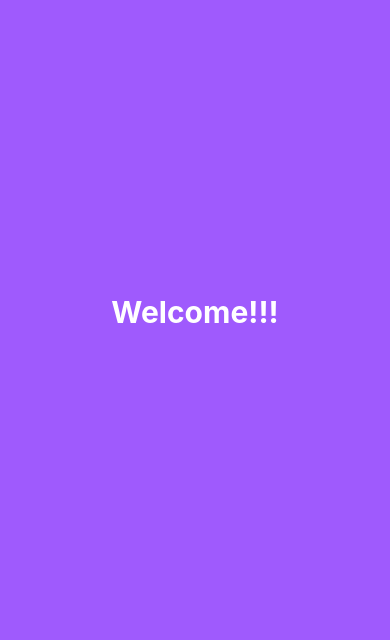
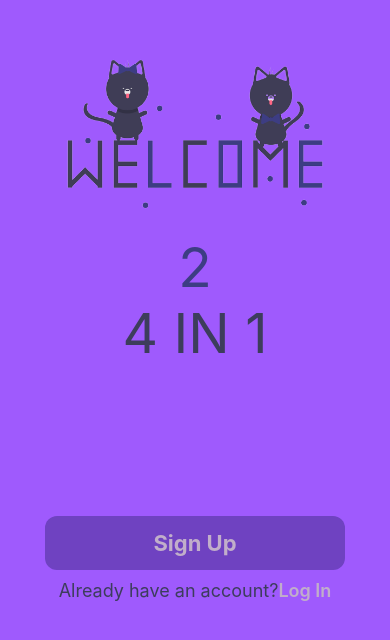
Before and after one commit to imperiallinux/RN_Mobile_App, a React Native app: screen /Welcome in a window 390 px wide. Shown: the part 110-750 px from the top of the page. Built offline with nearby package versions, Linux system fonts and the light colour scheme.

Commit message:
FirstScreen

```diff
--- a/navigation/appNavigation.js
+++ b/navigation/appNavigation.js
@@ -15,7 +15,7 @@ export default function AppNavigation() {
             <Stack.Navigator initialRouteName='Welcome'>
                 <Stack.Screen name="Home" options={{headerShown: true}} component={HomeScreen}/>
                 <Stack.Screen name="Welcome" options={{headerShown: false}} component={WelcomeScreen}/>
-                <Stack.Screen name="Login" options={{headerShown: false}} component={LoginScreen}/>
+                <Stack.Screen name="LogIn" options={{headerShown: false}} component={LoginScreen}/>
                 <Stack.Screen name="SignUp" options={{headerShown: false}} component={SignUpScreen}/>
             </Stack.Navigator>
         </NavigationContainer>
--- a/screens/WelcomeScreen.js
+++ b/screens/WelcomeScreen.js
@@ -1,15 +1,32 @@
-import { View , Text } from 'react-native'
+import { View , Text , Image, TouchableOpacity} from 'react-native'
 import { SafeAreaProvider } from 'react-native-safe-area-context'
 import React from 'react'
 import { themeColors as tc } from '../themes'
+import {useNavigation} from '@react-navigation/native'
 
 export default function WelcomeScreen() {
+
+    const navigation = useNavigation();
+
     return (
         <SafeAreaProvider className="flex-1" style={{backgroundColor: tc.bg}}>
             <View style={tc.container}>
-                <Text style={tc.fill}>
-                    Welcome!!!
-                </Text>
+                <View style={tc.v}>
+                    <Image source={require("../assets/images/welcome.png")} style={{width: 350, height: 200}}/>
+                </View>
+                <Text style={tc.fill2}>2</Text>
+                <Text style={tc.fill}>4 IN 1</Text>
+                <View style={tc.btn}>
+                    <TouchableOpacity  style={tc.bs} onPress={()=>navigation.navigate('SignUp')}>
+                        <Text style={tc.bts}>Sign Up</Text>
+                    </TouchableOpacity>
+                    <View style={tc.v}>
+                        <Text style={tc.ubt}>Already have an account?</Text>
+                        <TouchableOpacity onPress={()=>navigation.navigate('LogIn')}>
+                            <Text style={tc.lit}>Log In</Text>
+                        </TouchableOpacity>
+                    </View>
+                </View>
             </View>
         </SafeAreaProvider>
     )
--- a/themes/index.js
+++ b/themes/index.js
@@ -1,3 +1,4 @@
+const width_proportion = '80%';
 export const themeColors = {
     bg: '#9f5afd',
 
@@ -7,9 +8,49 @@ export const themeColors = {
         justifyContent: 'center',
     },
     fill: {
-        color: '#FFF',
+        color: '#3D3D5C',
+        fontWeight: '400',
+        fontSize: 55,
+        textAlign: 'center',
+        marginBottom: 50
+    },
+    fill2: {
+        color: '#3D3D83',
+        fontWeight: '400',
+        fontSize: 55,
+        textAlign: 'center'
+    },
+    btn: {
+        marginTop: 100,
+    },
+    bs : {
+        paddingTop: 14,
+        paddingBottom: 14,
+        backgroundColor: '#6f42c1',
+        marginLeft: 28,
+        marginRight: 28,
+        borderRadius: 12,
+        width: 300,
+    },
+    bts: {
+        color: '#C1AECA',
         fontWeight: 'bold',
-        fontSize: 30,
-        textAlign: 'center'
-    }
+        fontSize: 22,
+        textAlign: 'center',
+    },
+    v: {
+        flexDirection: 'row',
+        justifyContent: 'center',
+        marginTop: 10,
+    },
+    ubt: {
+        color: '#3D3D5C',
+        fontSize: 18,
+        fontWeight: '400',
+    },
+    lit: {
+        color: '#C1AECA',
+        fontSize: 18,
+        fontWeight: '600',
+    },
  }
```
Also changed, not shown: assets/images/welcome.png (added).
